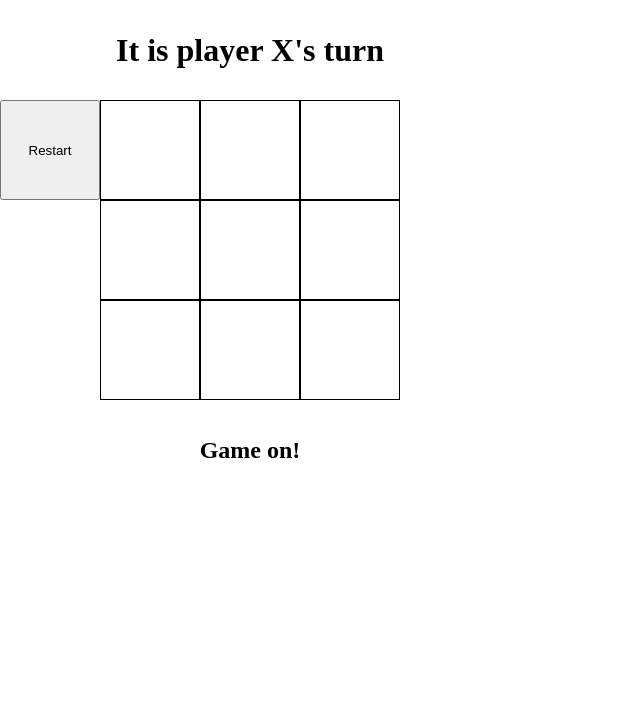
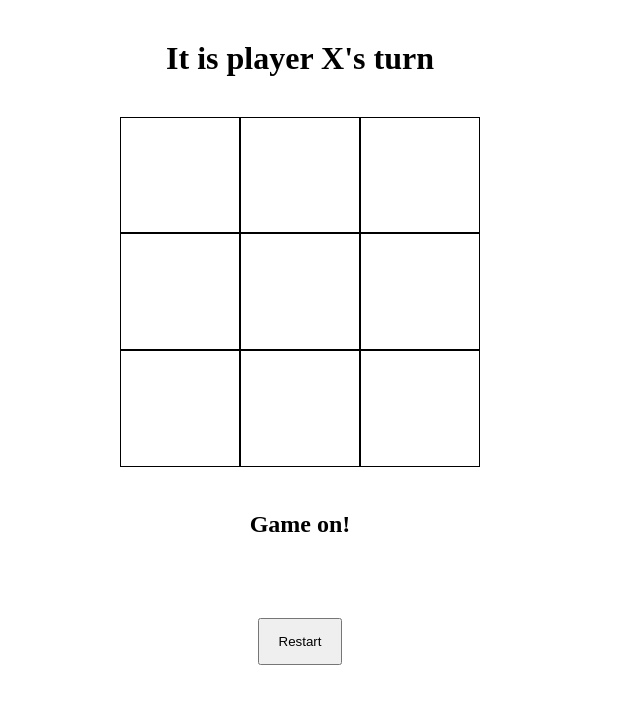
Before and after one commit to jacob-a-brown/odin-tic-tac-toe, a plain HTML site: page index.html in a window 1280 px wide. Both pictures are taken after a click on the button "Restart". Shown: the whole page, without its empty margins (0-640 px from the left). Drawn offline with Linux system fonts and the light colour scheme.

Commit message:
add reset button

```diff
--- a/js.js
+++ b/js.js
@@ -96,17 +96,17 @@ game = (() => {
 
     const playTurn = function (row, column){
         if (getGameOver() === true) {
-            setGameMsg("The game is over. Refresh to play again.")
+            setGameMsg("The game is over. Restart to play again.")
         } else if (isMoveLegal(row, column)){
             gameboard.setPiece(row, column, currentPlayer.getLetter())
             if (winningLetter() === EMPTY_CELL){
                     setGameMsg("Game on!");
                     switchCurrentPlayer();
                 } else if (winningLetter() === TIED_GAME){
-                    setGameMsg("The game ends in a tie.")
+                    setGameMsg("The game ends in a tie. Restart to play again.")
                     setGameOver(true);
                 } else {
-                    setGameMsg(`The winner is Player ${game.getCurrentPlayer().getLetter()}!`)
+                    setGameMsg(`The winner is Player ${game.getCurrentPlayer().getLetter()}! Restart to play again.`)
                     setGameOver(true);
                 }
         } else {
@@ -162,12 +162,25 @@ game = (() => {
         return TIED_GAME;
     }
 
+    const resetGame = function () {
+        currentPlayer = playerX;
+        setGameOver(false);
+        setGameMsg("Game on!")
+        for (row = 0; row < 3; row++){
+            for (column = 0; column < 3; column ++){
+                gameboard.setPiece(row, column, EMPTY_CELL);
+            }
+        }
+        display.renderGame();
+    }
+
     return {
         getCurrentPlayer,
         getGameMsg,
         setGameMsg,
         winningLetter,
-        playTurn
+        playTurn,
+        resetGame
     }
 })();
 
@@ -186,6 +199,11 @@ const display = (() => {
                 })
             }
         }
+
+        const restartButton = document.querySelector("#restart");
+        restartButton.addEventListener("click", (event) => {
+            game.resetGame();
+        })
 
     }
 
--- a/style.css
+++ b/style.css
@@ -5,10 +5,10 @@
 }
 
 .container {
-    height: 500px;
-    width: 500px;
+    height: 700px;
+    width: 600px;
     display: grid;
-    grid-template-rows: repeat(5, 1fr);
+    grid-template-rows: repeat(6, 1fr);
     grid-template-columns: repeat(5, 1fr);
 }
 
@@ -36,10 +36,19 @@
 }
 
 #game-state-msg {
-    grid-row: -2 / -1 ;
+    grid-row: -3 / -2 ;
     grid-column: 1 / -1;
     justify-self: center;
     align-self: center;
+}
+
+#restart {
+    grid-row: -2 / -1;
+    grid-column: 3 / 4;
+    width: 70%;
+    height: 40%;
+    align-self: center;
+    justify-self: center;
 }
 
 #r0c0 {
```
